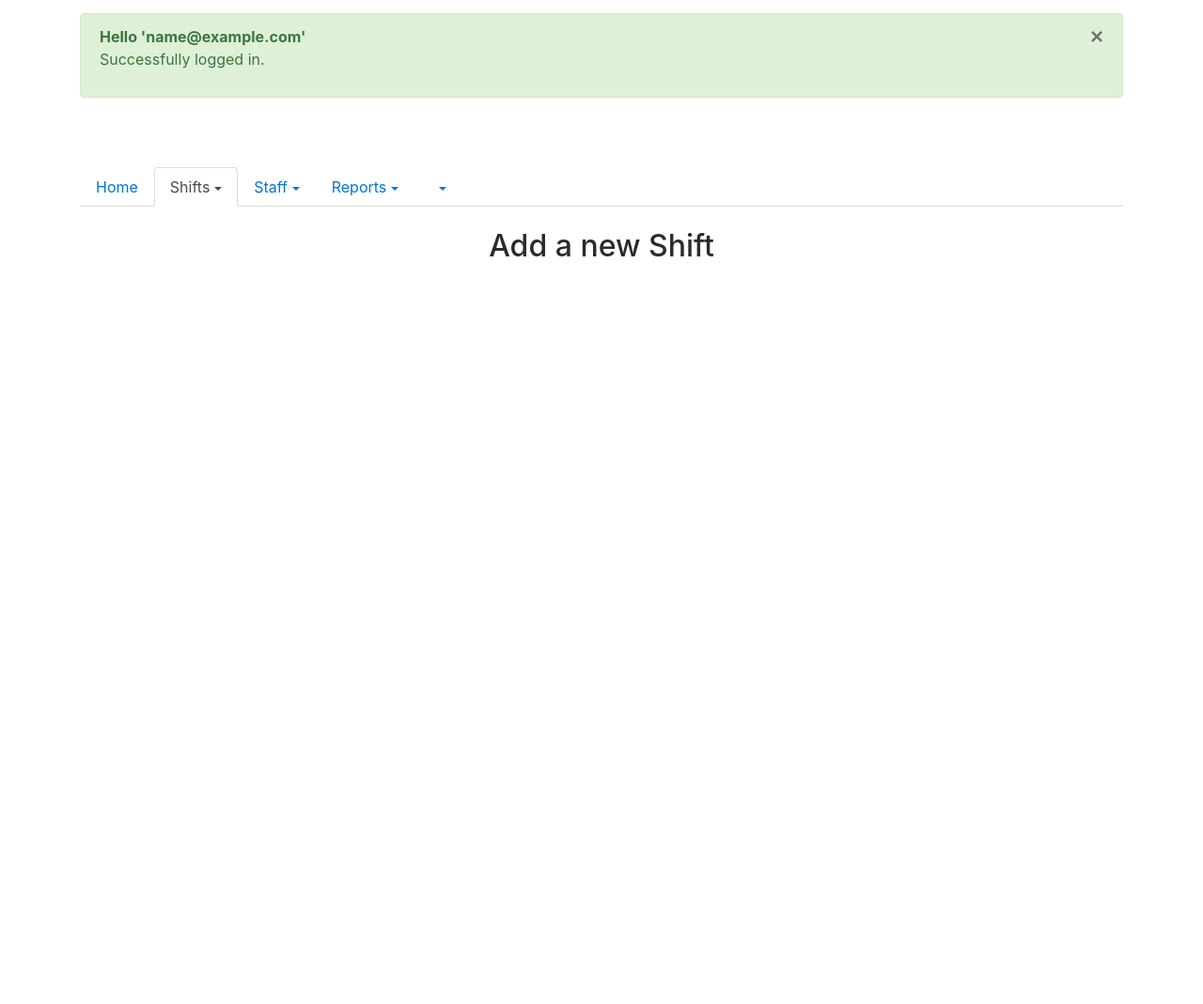
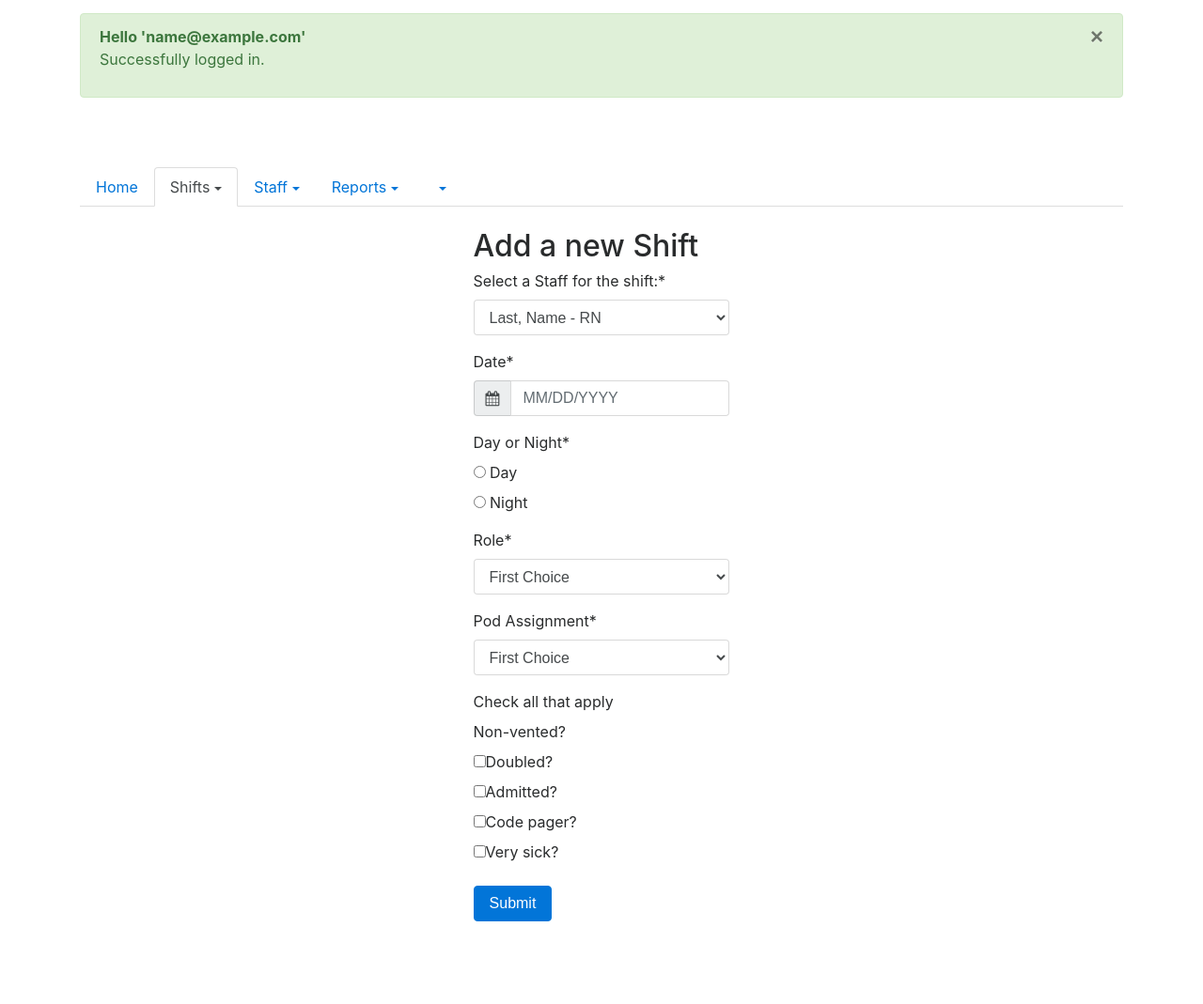
Before and after one commit to neenjaw/ICU-Shift-Tracker, a PHP site: page /add-shift.php in a window 1280 px wide. Shown: the part 56-1125 px from the top of the page at 94% size. Before the commit the page ends 330 px from the top, so only its background shows below. Run offline with PHP 8.4, Linux system fonts and the light colour scheme; the visitor is signed in with stand-in values (Sample User, id 1); data comes from the database, SQL or seed files in the repository; some libraries are stand-ins or nearby versions.

Commit message:
Changes made Aug 6

```diff
--- a/add-shift.php
+++ b/add-shift.php
@@ -32,8 +32,71 @@
       <!-- Main Content -->
       <h2>Add a new Shift</h2>
 
+      <form method="post" id="shift-form">
+        <div class="form-group">
+          <label class="control-label requiredField" for="select">Select a Staff for the shift:<span class="asteriskField">*</span></label>
+          <select class="select form-control" id="select-staff" name="select">
+            <option value="staff_id">Last, Name - RN</option>
+          </select>
+        </div>
 
+        <div class="form-group">
+          <label class="control-label requiredField" for="date">Date<span class="asteriskField">*</span></label>
+          <div class="input-group">
+            <div class="input-group-addon"><i class="fa fa-calendar"></i></div>
+            <input class="form-control" id="date" name="date" placeholder="MM/DD/YYYY" type="text"/>
+          </div>
+        </div>
 
+        <div class="form-group">
+          <label class="control-label requiredField">Day or Night<span class="asteriskField">*</span></label>
+          <div class="">
+            <div class="form-check">
+              <label class="form-check-label">
+                <input type="radio" class="form-check-input" name="radio-d-or-n" id="radio-d-or-n-1" value="D"/>
+                Day
+              </label>
+            </div>
+            <div class="form-check">
+              <label class="form-check-label">
+                <input type="radio" class="form-check-input" name="radio-d-or-n" id="radio-d-or-n-2" value="N"/>
+                Night
+              </label>
+            </div>
+          </div>
+        </div>
+
+        <div class="form-group">
+          <label class="control-label requiredField" for="select1">Role<span class="asteriskField">*</span></label>
+          <select class="select form-control" id="select1" name="select1">
+            <option value="First Choice">First Choice</option>
+            <option value="Second Choice">Second Choice</option>
+            <option value="Third Choice">Third Choice</option>
+          </select>
+        </div>
+
+        <div class="form-group">
+          <label class="control-label requiredField" for="select2">Pod Assignment<span class="asteriskField">*</span></label>
+          <select class="select form-control" id="select2" name="select2">
+            <option value="First Choice">First Choice</option>
+            <option value="Second Choice">Second Choice</option>
+            <option value="Third Choice">Third Choice</option>
+          </select>
+        </div>
+        <div class="form-group">
+          <label class="control-label ">Check all that apply</label>
+          <div class=" ">
+            <div class="checkbox"><label class="checkbox"><nput name="checkbox" type="checkbox" value="Non-vented?"/>Non-vented?</label></div>
+            <div class="checkbox"><label class="checkbox"><input name="checkbox" type="checkbox" value="Doubled?"/>Doubled?</label></div>
+            <div class="checkbox"><label class="checkbox"><input name="checkbox" type="checkbox" value="Admitted?"/>Admitted?</label></div>
+            <div class="checkbox"><label class="checkbox"><input name="checkbox" type="checkbox" value="Code pager?"/>Code pager?</label></div>
+            <div class="checkbox"><label class="checkbox"><input name="checkbox" type="checkbox" value="Very sick?"/>Very sick?</label></div>
+          </div>
+        </div>
+        <div class="form-group">
+          <div><button class="btn btn-primary " name="submit" type="submit">Submit</button></div>
+        </div>
+      </form>
 
     <!-- END Main Content -->
   </div>
--- a/includes/header.php
+++ b/includes/header.php
@@ -30,6 +30,9 @@
   <script src="https://cdnjs.cloudflare.com/ajax/libs/less.js/2.7.2/less.min.js" type="text/javascript"></script>
   -->
 
+  <!-- Select 2 -->
+  <link href="https://cdnjs.cloudflare.com/ajax/libs/select2/4.0.3/css/select2.min.css" rel="stylesheet" />
+
   <!-- -->
   <link href="assets/style.css?<?php echo date('l jS \of F Y h:i:s A'); ?>" rel="stylesheet">
 </head>
--- a/includes/pre-script-footer.php
+++ b/includes/pre-script-footer.php
@@ -10,3 +10,6 @@
 
   <!-- Parsley - Latest minified version  -->
   <script src="https://cdnjs.cloudflare.com/ajax/libs/parsley.js/2.7.2/parsley.min.js"></script>
+
+  <!-- Select2 -->
+  <script src="https://cdnjs.cloudflare.com/ajax/libs/select2/4.0.3/js/select2.min.js"></script>
```
Also changed, not shown: includes/alert-header.php (line endings or trailing spaces). Lines whose indentation alone changed are shown as unchanged.
